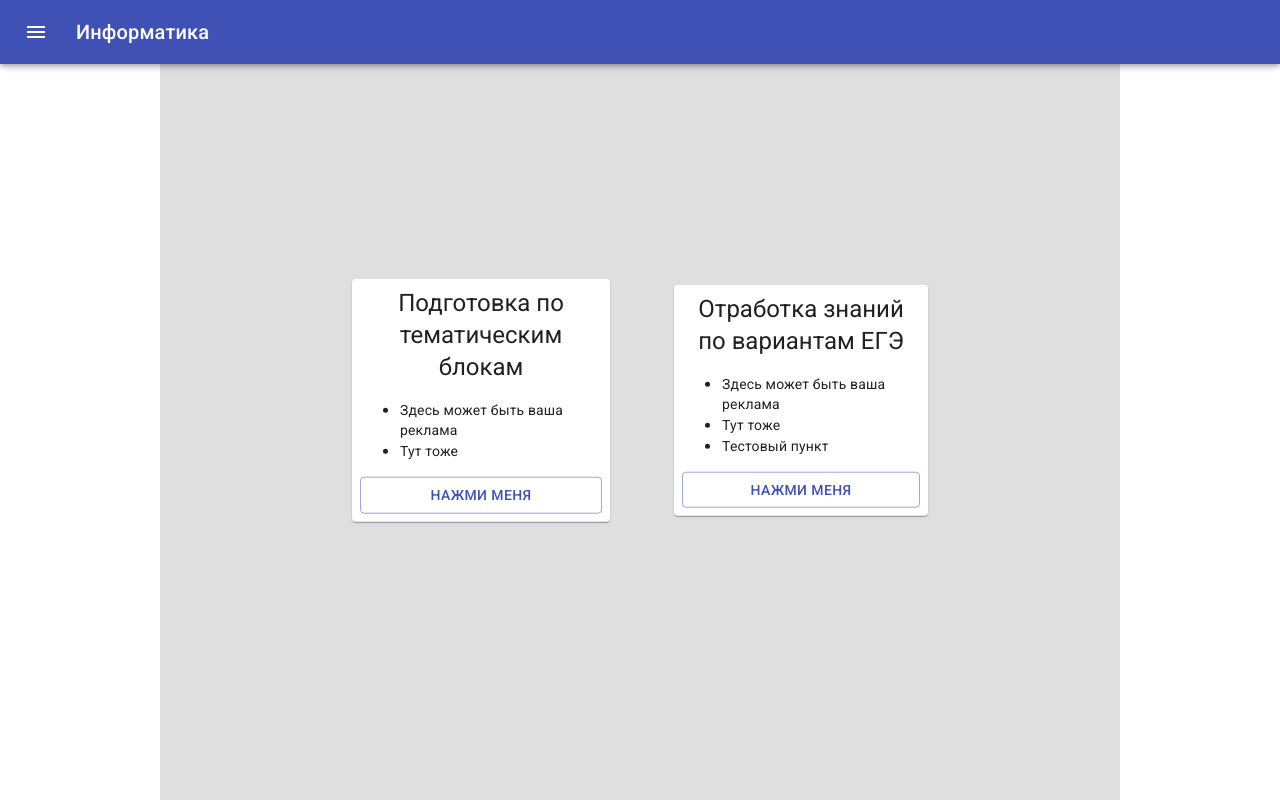
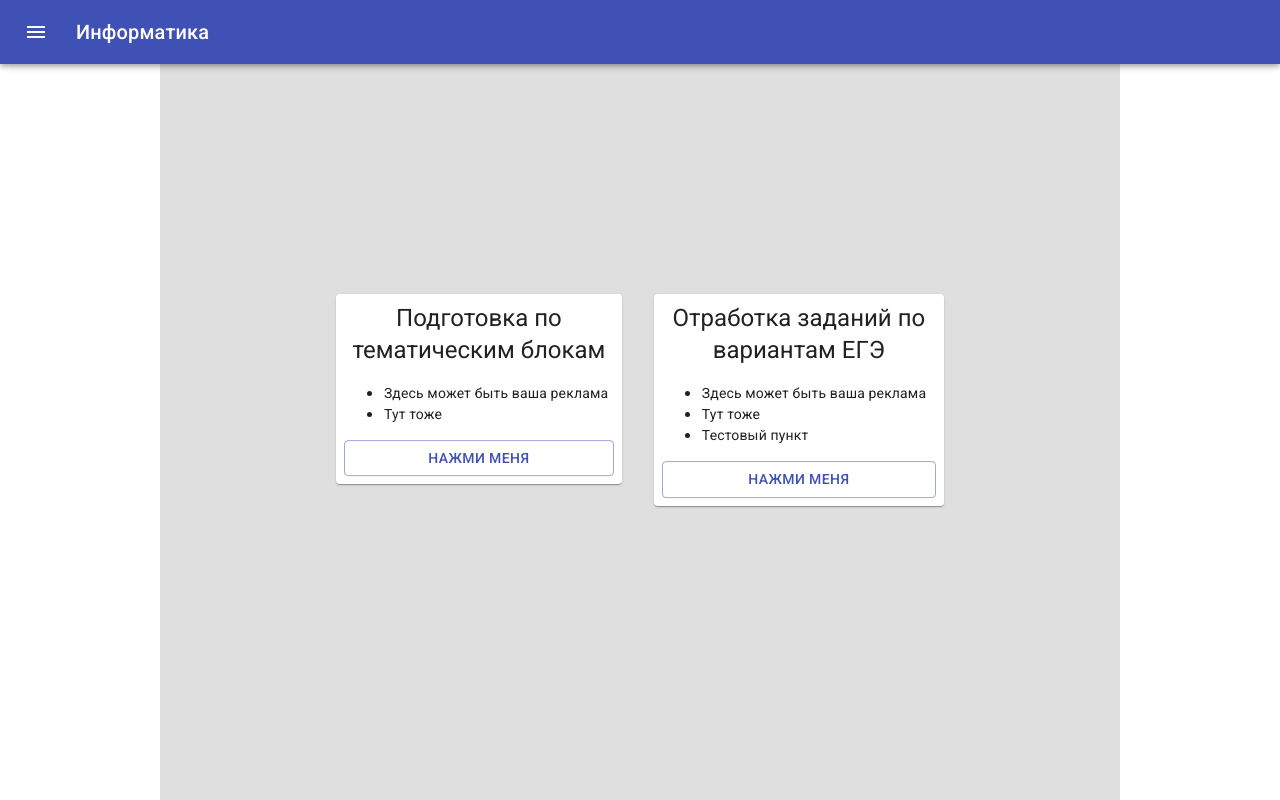
Before and after one commit to HeroBrine1st/Inf, a React (Create React App) app: page / in a window 1280 px wide. Built offline with nearby package versions, Linux system fonts and the light colour scheme.

Commit message:
Вынесли бумажки в отдельный компонент

```diff
--- a/src/main/Main.js
+++ b/src/main/Main.js
@@ -1,7 +1,5 @@
-import {Button, Paper} from "@material-ui/core";
-import {Link} from "react-router-dom";
-import Typography from "@material-ui/core/Typography";
 import {makeStyles} from "@material-ui/core/styles";
+import MainPagePaper from "./MainPagePaper";
 
 const useStyles = makeStyles((theme) => ({
   root: {
@@ -20,58 +18,14 @@ const useStyles = makeStyles((theme) => ({
     transform: "translate(-50%, -50%)",
     position: "fixed",
   },
-  paper: {
-    display: "flex",
-    flexDirection: "column",
-    flexWrap: "wrap",
-    alignSelf: "center",
-    textAlign: "center",
-    // justifyContent: "center",
-    margin: "5%",
-    padding: theme.spacing(1),
-  },
-  paperContent: {
-    fontSize: "calc(4px + 1.5vmin)",
-    textAlign: "left",
-    flex: "1",
-  },
-  button: {
-
-  }
 }))
 
 function Main() {
   const classes = useStyles()
   return (
     <div className={classes.root}>
-      <Paper className={classes.paper}>
-        <Typography variant="h5">Подготовка по тематическим блокам</Typography>
-        <div className={classes.paperContent}>
-          <ul>
-            {["Здесь может быть ваша реклама", "Тут тоже"].map(it => (
-              <li><Typography variant="body2">{it}</Typography></li>
-            ))}
-          </ul>
-        </div>
-
-        <Button variant="outlined" color="primary" className={classes.button}>
-          Нажми меня
-        </Button>
-      </Paper>
-
-      <Paper className={classes.paper}>
-        <Typography variant="h5">Отработка знаний по вариантам ЕГЭ</Typography>
-        <div className={classes.paperContent}>
-          <ul>
-            {["Здесь может быть ваша реклама", "Тут тоже", "Тестовый пункт"].map(it => (
-              <li><Typography variant="body2">{it}</Typography></li>
-            ))}
-          </ul>
-        </div>
-        <Button variant="outlined" color="primary" component={Link} to="/variants">
-          Нажми меня
-        </Button>
-      </Paper>
+      <MainPagePaper items={["Здесь может быть ваша реклама", "Тут тоже"]} to="/blocks">Подготовка по тематическим блокам</MainPagePaper>
+      <MainPagePaper items={["Здесь может быть ваша реклама", "Тут тоже", "Тестовый пункт"]} to="/variants">Отработка заданий по вариантам ЕГЭ</MainPagePaper>
     </div>
   )
 }
--- /dev/null
+++ b/src/main/MainPagePaper.js
@@ -0,0 +1,48 @@
+import {Button, Paper} from "@material-ui/core";
+import Typography from "@material-ui/core/Typography";
+import {makeStyles} from "@material-ui/core/styles";
+import {Link} from "react-router-dom";
+
+const useStyles = makeStyles((theme) => ({
+  root: {
+    flexGrow: "1"
+  },
+  paper: {
+    display: "flex",
+    flexDirection: "column",
+    flexWrap: "wrap",
+    alignSelf: "center",
+    textAlign: "center",
+    // justifyContent: "center",
+    margin: "5%",
+    padding: theme.spacing(1),
+  },
+  paperContent: {
+    fontSize: "calc(4px + 1.5vmin)",
+    textAlign: "left",
+    flexGrow: "1",
+  },
+  button: {}
+}))
+
+function MainPagePaper(props) {
+  const classes = useStyles()
+  return <div className={classes.root}>
+    <Paper className={classes.paper}>
+      <Typography variant="h5">{props.children}</Typography>
+      <div className={classes.paperContent}>
+        <ul>
+          {props.items.map(it => (
+            <li><Typography variant="body2">{it}</Typography></li>
+          ))}
+        </ul>
+      </div>
+
+      <Button variant="outlined" color="primary" className={classes.button} component={Link} to={props.to}>
+        Нажми меня
+      </Button>
+    </Paper>
+  </div>
+}
+
+export default MainPagePaper
```
Also changed, not shown: src/main/Main.css (deleted, +0 -26 lines).
